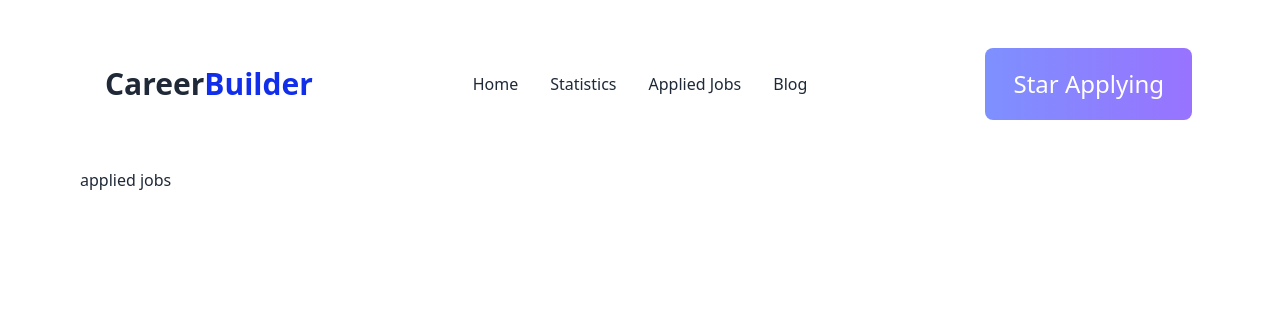
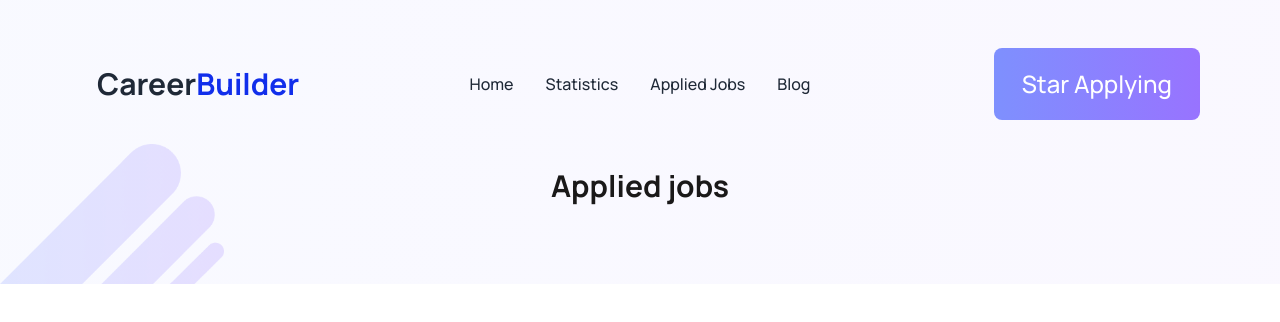
Before and after one commit to Mohosin075/career-builder, a React (Vite) app in the folder career-builder/: page /applied in a window 1280 px wide. Shown: the top 322 px of the page. Built offline with nearby package versions, Linux system fonts and the light colour scheme.

Commit message:
added SubHeader component && set all router title

```diff
--- a/career-builder/index.html
+++ b/career-builder/index.html
@@ -5,7 +5,15 @@
     <link rel="shortcut icon" href="https://www.logolynx.com/images/logolynx/2e/2e045a34a2102c6c1363cf4d894ee0e5.png" type="image/x-icon">
     <meta name="viewport" content="width=device-width, initial-scale=1.0" />
     <title>career builder</title>
+    <link rel="preconnect" href="https://fonts.googleapis.com">
+<link rel="preconnect" href="https://fonts.gstatic.com" crossorigin>
+<link href="https://fonts.googleapis.com/css2?family=Exo+2:wght@600;700&family=Inter:wght@400;600&family=Lobster&family=Manrope:wght@500;700&family=Montserrat:wght@200;400;500&family=Nunito:wght@400;500;600;800&family=Open+Sans&family=Poppins:wght@500&family=Work+Sans:wght@400;600&display=swap" rel="stylesheet">
   </head>
+  <style>
+    *{
+      font-family: 'Manrope', sans-serif;
+    }
+  </style>
   <body>
     <div id="root"></div>
     <script type="module" src="/src/main.jsx"></script>
--- a/career-builder/src/components/AppliedJobs/AppliedJobs.jsx
+++ b/career-builder/src/components/AppliedJobs/AppliedJobs.jsx
@@ -1,9 +1,10 @@
 import React from 'react';
+import SubHeader from '../SubHeader/SubHeader';
 
-const AppliedJobs = () => {
+const AppliedJobs = ({children}) => {
     return (
         <div>
-            applied jobs
+            <SubHeader data={children}></SubHeader>
         </div>
     );
 };
--- a/career-builder/src/components/Blogs/Blogs.jsx
+++ b/career-builder/src/components/Blogs/Blogs.jsx
@@ -1,9 +1,10 @@
 import React from 'react';
+import SubHeader from '../SubHeader/SubHeader';
 
-const Blogs = () => {
+const Blogs = ({children}) => {
     return (
         <div>
-            blogs
+            <SubHeader data={children}></SubHeader>
         </div>
     );
 };
--- a/career-builder/src/components/Header/Header.jsx
+++ b/career-builder/src/components/Header/Header.jsx
@@ -2,7 +2,7 @@
 
 const Header = () => {
     return (
-        <div className='lg:flex justify-between items-center gap-8 space-y-6'>
+        <div className='flex flex-col-reverse py-6 my-header-bg px-4 2xl:px-72 xl:px-20 md:flex-row justify-between items-center gap-8 space-y-6'>
             <div className='space-y-6 w-full'>
                 <h2 className='text-4xl lg:text-7xl text-[#1A1919] font-bold'>One Step Closer To Your <br /> <span className="text-[#112eeb]">Dream Job</span></h2>
                 <p className='text-[#757575] text-sm lg:text-xl'>Explore thousands of job opportunities with all the information you need. Its your future. Come find it. Manage all your job application from start to finish.</p>
--- a/career-builder/src/components/LayOut/Main.jsx
+++ b/career-builder/src/components/LayOut/Main.jsx
@@ -4,7 +4,7 @@
 
 const Main = () => {
     return (
-        <div className='max-w-[1920px] mx-auto px-4 2xl:px-72 xl:px-20'>
+        <div className='max-w-[1920px] mx-auto'>
             <NavBar></NavBar>
             <Outlet></Outlet>
         </div>
--- a/career-builder/src/components/NavBar/NavBar.jsx
+++ b/career-builder/src/components/NavBar/NavBar.jsx
@@ -4,7 +4,7 @@
 
 const NavBar = () => {
   return (
-    <div className="navbar bg-base-100 py-4 md:py-12">
+    <div className="navbar my-header-bg px-4 2xl:px-72 xl:px-20 py-4 md:py-12">
       <div className="navbar-start">
         <div className="dropdown">
           <label tabIndex={0} className="btn btn-ghost lg:hidden">
--- a/career-builder/src/components/NavBar/Navbar.css
+++ b/career-builder/src/components/NavBar/Navbar.css
@@ -2,3 +2,6 @@
   background: linear-gradient(90deg, #7e90fe 0%, #9873ff 100%);
   border-radius: 8px;
 }
+.my-header-bg{
+    background: linear-gradient(90deg, rgba(126, 144, 254, 0.05) 0%, rgba(152, 115, 255, 0.05) 100%);
+}
--- a/career-builder/src/components/Statistics/Statistics.jsx
+++ b/career-builder/src/components/Statistics/Statistics.jsx
@@ -1,9 +1,10 @@
 import React from 'react';
+import SubHeader from '../SubHeader/SubHeader';
 
-const Statistics = () => {
+const Statistics = ({children}) => {
     return (
         <div>
-            statistics
+            <SubHeader data={children}></SubHeader>
         </div>
     );
 };
--- /dev/null
+++ b/career-builder/src/components/SubHeader/SubHeader.jsx
@@ -0,0 +1,12 @@
+import React from 'react';
+
+const SubHeader = ({data}) => {
+    return (
+        <div className='bg-red-600 my-header-bg relative'>
+            <h3 className='text-center text-3xl font-semibold pb-20 text-[#1A1919]'>{data}</h3>
+            <img src="../../../public/Vector.png" className='absolute bottom-0 left-0 w-36 md:w-56' alt="" />
+        </div>
+    );
+};
+
+export default SubHeader;
--- a/career-builder/src/main.jsx
+++ b/career-builder/src/main.jsx
@@ -25,15 +25,15 @@
       },
       {
         path : '/statistics',
-        element : <Statistics></Statistics>
+        element : <Statistics>statistics</Statistics>
       },
       {
         path : '/applied',
-        element : <AppliedJobs></AppliedJobs>
+        element : <AppliedJobs>Applied jobs</AppliedJobs>
       },
       {
         path : '/blog',
-        element : <Blogs></Blogs>
+        element : <Blogs>blog</Blogs>
       },
     ]
   },
```
Also changed, not shown: career-builder/public/Vector.png (added).
